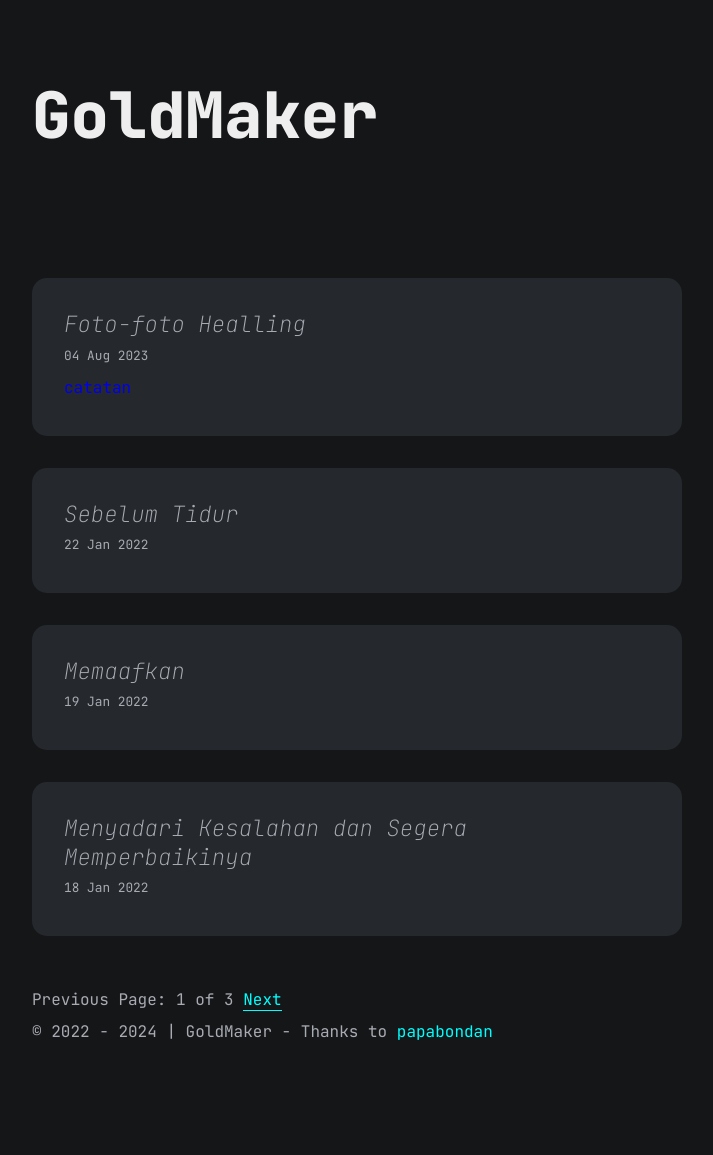
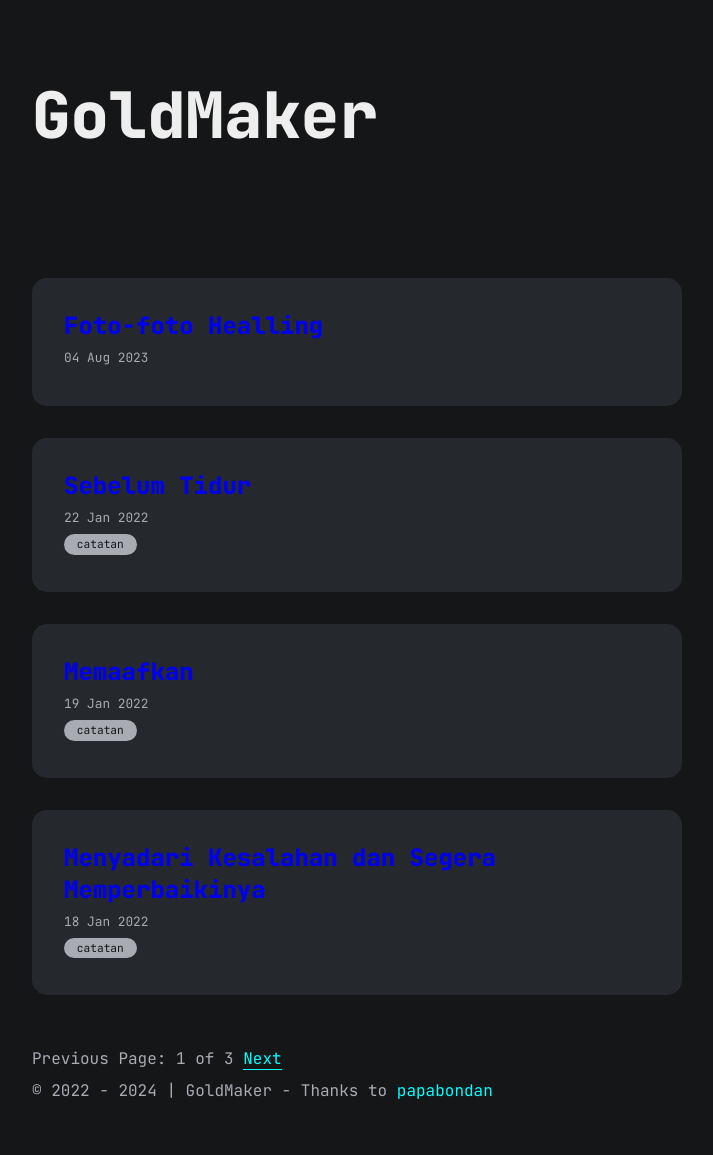
Before and after one commit to angganesia/angganesia.github.io, a Jekyll site: the page built from index.html, in a window 1280 px wide. Shown: the whole page, without its empty margins (283-996 px from the left). Built offline with Jekyll 4.4.1, drawn with Linux system fonts in a browser that asks for light colours; the list of posts is cut into pages by our own code; comment, search, counter and statistics services are not loaded; before the commit the page ends 1096 px from its top, so only the background shows below that.

Commit message:
update index.html

```diff
--- a/index.html
+++ b/index.html
@@ -1,16 +1,17 @@
 ---
 layout: default
 title: Home
+
 ---
 <section class="articles">
   {% for post in paginator.posts %}
   <article class="article">
-    <h2 class="article-title">
+    <h2 class="article-categories">
       <a href="{{site.baseurl}}{{post.url}}"> {{post.title}} </a>
     </h2>
     <small class="date">{{post.date | date_to_string}}</small>
-    <div class="tag">
-      {% for c in post.tag %}
+    <div class="categories">
+      {% for c in post.categories %}
       <a href="#!" data-base-url="{{site.baseurl}}" class="category">{{c}}</a>
       {% endfor %}
     </div>
```
